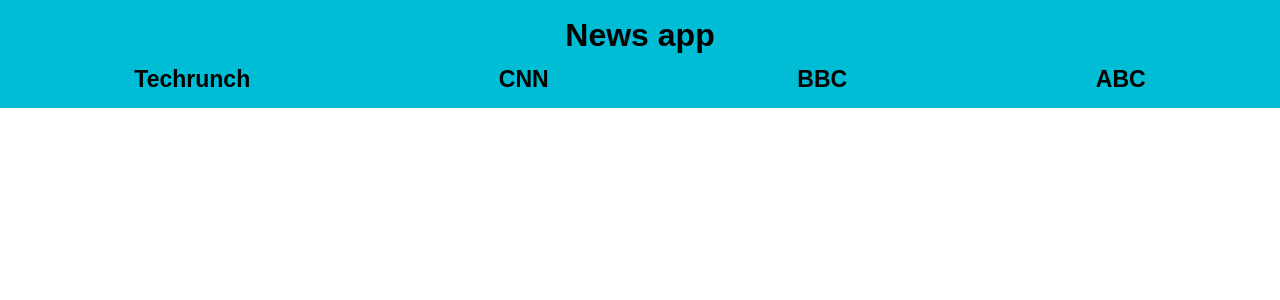
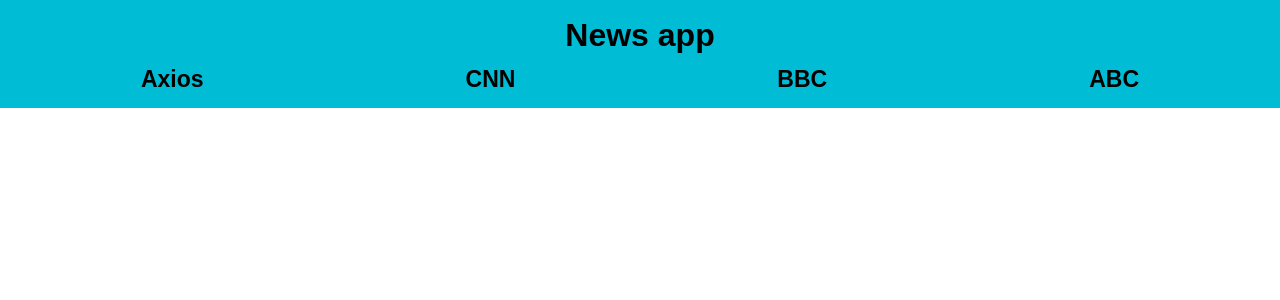
Before and after one commit to davidkiama/News-App, a Flask app: template app/templates/base.html in a window 1280 px wide. Shown: the top 300 px of the page. Run offline with Flask 2, Linux system fonts and the light colour scheme; the template is opened without the code that fills it, so the values that code supplies are empty; parts of the project's set-up code (start-up, migrations or seed data) failed here and were passed over.

Commit message:
Added dynamic routing of different sources

```diff
--- a/app/templates/base.html
+++ b/app/templates/base.html
@@ -19,22 +19,21 @@
 <body>
     <div id="container">
 
-        {% block header %}
+
         <header class="header">
             <h1>News app</h1>
             <nav class="nav">
-                <a href="/techrunch" class="nav__item">Techrunch</a>
-                <a href="/cnn" class="nav__item">CNN</a>
-                <a href="/bbc-news" class="nav__item">BBC</a>
-                <a href="/abc-news" class="nav__item">ABC</a>
+                <a href="{{url_for('news', source='axios')}}" class="nav__item">Axios</a>
+                <a href="{{url_for('news', source='cnn')}}" class="nav__item">CNN</a>
+                <a href="{{url_for('news', source='bbc-news')}}" class="nav__item">BBC</a>
+                <a href="{{url_for('news', source='abc-news')}}" class="nav__item">ABC</a>
             </nav>
         </header>
-        {% endblock header %}
 
 
         <main class="main">
             {% block content %}
-            <!--  -->
+
             {% endblock content %}
         </main>
 
```
